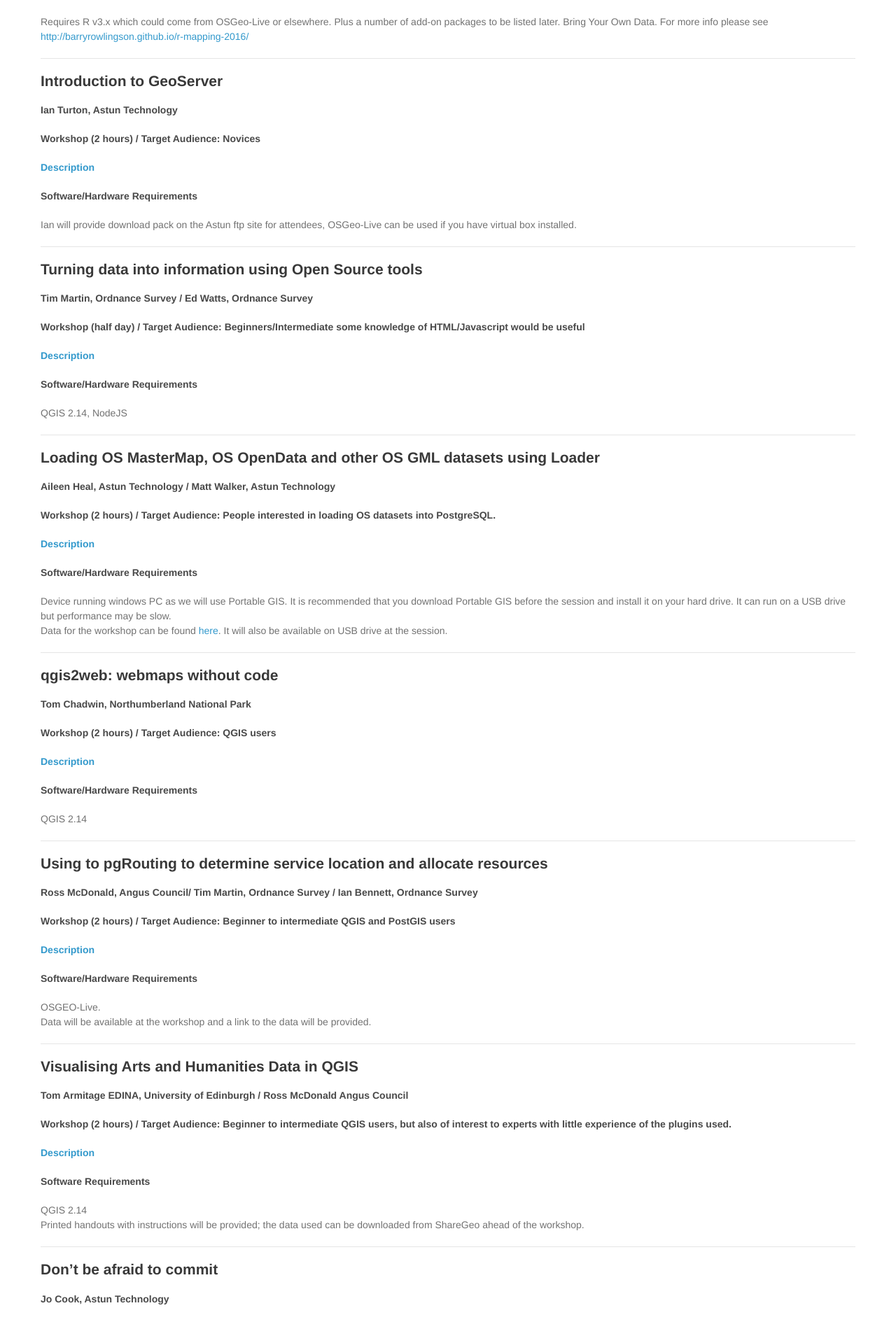
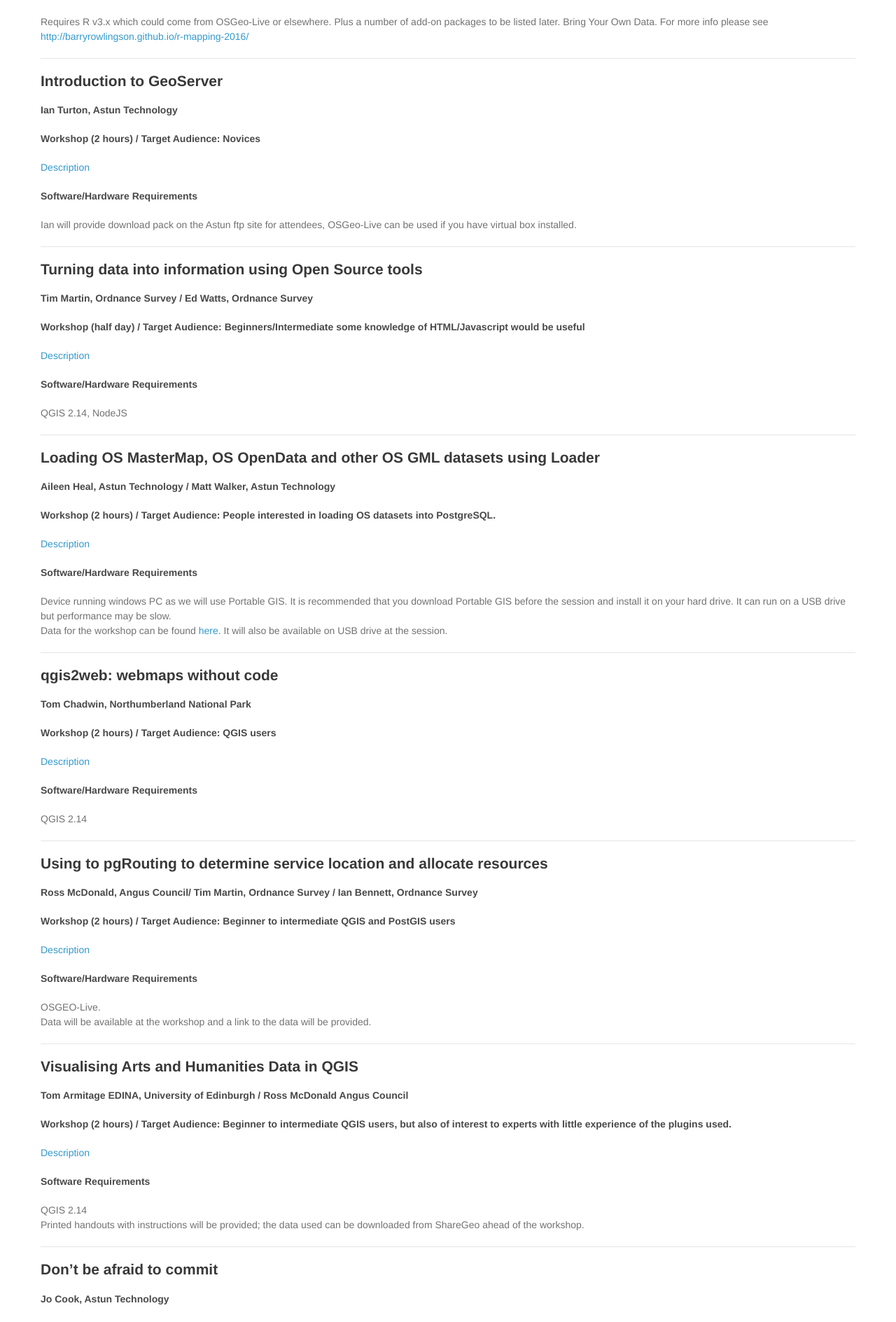
Before and after one commit to walkermatt/aileenh.github.io, a Jekyll site: the page built from foss4guk-workshop-requirements.md, in a window 1280 px wide. Shown: the part 462-2351 px from the top of the page at 70% size. Built offline with Jekyll 4.4.1, drawn with Linux system fonts in a browser that asks for light colours.

```diff
--- a/foss4guk-workshop-requirements.md
+++ b/foss4guk-workshop-requirements.md
@@ -33,7 +33,7 @@ Requires R v3.x which could come from OSGeo-Live or elsewhere. Plus a number of
 
 #### Workshop (2 hours) / Target Audience: Novices ####
 
-#### [Description](http://uk.osgeo.org/foss4guk2016/abstracts.html#introduction-to-geoserver) ####
+[Description](http://uk.osgeo.org/foss4guk2016/abstracts.html#introduction-to-geoserver)
 
 #### Software/Hardware Requirements ####
 Ian will provide download pack on the Astun ftp site for attendees, OSGeo-Live can be used if you have virtual box installed.
@@ -46,7 +46,7 @@ Ian will provide download pack on the Astun ftp site for attendees, OSGeo-Live c
 
 #### Workshop (half day) / Target Audience: Beginners/Intermediate some knowledge of HTML/Javascript would be useful ####
 
-#### [Description](http://uk.osgeo.org/foss4guk2016/abstracts.html#turning-data-into-information-using-open-source-tools) ####
+[Description](http://uk.osgeo.org/foss4guk2016/abstracts.html#turning-data-into-information-using-open-source-tools)
 
 #### Software/Hardware Requirements ####
 QGIS 2.14, NodeJS
@@ -59,7 +59,7 @@ QGIS 2.14, NodeJS
 
 #### Workshop (2 hours) / Target Audience: People interested in loading OS datasets into PostgreSQL. ####
 
-#### [Description](http://uk.osgeo.org/foss4guk2016/abstracts.html#loading-os-mastermap-os-opendata-and-other-os-gml-datasets-using-loader) ####
+[Description](http://uk.osgeo.org/foss4guk2016/abstracts.html#loading-os-mastermap-os-opendata-and-other-os-gml-datasets-using-loader)
 
 #### Software/Hardware Requirements ####
 Device running windows PC as we will use Portable GIS.
@@ -74,7 +74,7 @@ Data for the workshop can be found [here](https://my.pcloud.com/publink/show?cod
 
 #### Workshop (2 hours) / Target Audience: QGIS users ####
 
-#### [Description](http://uk.osgeo.org/foss4guk2016/abstracts.html#qgis2web-webmaps-without-code) ####
+[Description](http://uk.osgeo.org/foss4guk2016/abstracts.html#qgis2web-webmaps-without-code)
 
 #### Software/Hardware Requirements ####
 QGIS 2.14
@@ -87,7 +87,7 @@ QGIS 2.14
 
 #### Workshop (2 hours) / Target Audience: Beginner to intermediate QGIS and PostGIS users ####
 
-#### [Description](http://uk.osgeo.org/foss4guk2016/abstracts.html#using-to-pgrouting-to-determine-service-location-and-allocate-resources) ####
+[Description](http://uk.osgeo.org/foss4guk2016/abstracts.html#using-to-pgrouting-to-determine-service-location-and-allocate-resources)
 
 #### Software/Hardware Requirements ####
 OSGEO-Live. <br>
@@ -101,7 +101,7 @@ Data will be available at the workshop and a link to the data will be provided.
 
 #### Workshop (2 hours) / Target Audience: Beginner to intermediate QGIS users, but also of interest to experts with little experience of the plugins used. ####
 
-#### [Description](http://uk.osgeo.org/foss4guk2016/abstracts.html#visualising-arts-and-humanities-data-in-qgis) ####
+[Description](http://uk.osgeo.org/foss4guk2016/abstracts.html#visualising-arts-and-humanities-data-in-qgis)
 
 #### Software Requirements ####
 QGIS 2.14 <br>
@@ -115,7 +115,7 @@ Printed handouts with instructions will be provided; the data used can be downlo
 
 #### Workshop (2 hours) / Target Audience: Beginners ####
 
-#### [Description](http://uk.osgeo.org/foss4guk2016/abstracts.html#dont-be-afraid-to-commit) ####
+[Description](http://uk.osgeo.org/foss4guk2016/abstracts.html#dont-be-afraid-to-commit)
 
 #### Software Requirements ####
 GitHub account and Git, python 2.7, preferably with virtual env and pip, decent text editor (not word or notepad). QGIS 2.14
@@ -128,7 +128,7 @@ GitHub account and Git, python 2.7, preferably with virtual env and pip, decent
 
 #### Workshop (2 hours) / Target Audience: Representatives from central government, local authorities, academics, industry, SMEs , NGOs  etc in the UK ####
 
-#### [Description](http://uk.osgeo.org/foss4guk2016/abstracts.html#the-need-for-national-level-strategy-for-open-principles-in-geospatial) ####
+[Description](http://uk.osgeo.org/foss4guk2016/abstracts.html#the-need-for-national-level-strategy-for-open-principles-in-geospatial)
 
 #### Software Requirements ####
 None
@@ -141,7 +141,7 @@ None
 
 #### Workshop (2 hours) / Target Audience: Developers with appreciation of JS. ####
 
-#### [Description](http://uk.osgeo.org/foss4guk2016/abstracts.html#geofire--realtime-location-queries-with-firebase) ####
+[Description](http://uk.osgeo.org/foss4guk2016/abstracts.html#geofire--realtime-location-queries-with-firebase)
 
 #### Software Requirements ####
 OSGEO-Live
@@ -154,7 +154,7 @@ OSGEO-Live
 
 #### Workshop (half day) / Target Audience: People new to web-mapping ####
 
-#### [Description](http://uk.osgeo.org/foss4guk2016/abstracts.html#a-gentle-introduction-to-geodjango-and-openlayers-3) ####
+[Description](http://uk.osgeo.org/foss4guk2016/abstracts.html#a-gentle-introduction-to-geodjango-and-openlayers-3)
 
 #### Software Requirements ####
 OSGEO-Live
@@ -167,7 +167,7 @@ OSGEO-Live
 
 #### Workshop (half day) / Target Audience: People with a limited understanding of how django and openlayers work. ####
 
-#### [Description](http://uk.osgeo.org/foss4guk2016/abstracts.html#saasy-maps---using-django-tenants-and-geodjango-to-provide-webgis-software-as-a-servicesaas) ####
+[Description](http://uk.osgeo.org/foss4guk2016/abstracts.html#saasy-maps---using-django-tenants-and-geodjango-to-provide-webgis-software-as-a-servicesaas)
 
 #### Software Requirements ####
 Windows/Linux/Mac laptop with administrative permissions, internet connection, Postgres 9.4, PostGIS 2.2, Python 3.5, Django 1.8 and GeoDjango prerequisites (https://docs.djangoproject.com/en/1.9/ref/contrib/gis/install/).
@@ -182,7 +182,7 @@ Materials Provided: Paper and electronic copies of detailed handouts to be used
 
 #### Workshop (half day) / Target Audience: Beginners looking for introduction to OpenLayers. They should be able to use a text editor, a browser and knowing basic use of command line. ####
 
-#### [Description](http://uk.osgeo.org/foss4guk2016/abstracts.html#getting-started-with-openlayers) ####
+[Description](http://uk.osgeo.org/foss4guk2016/abstracts.html#getting-started-with-openlayers)
 
 #### Software Requirements ####
 TBA
```
